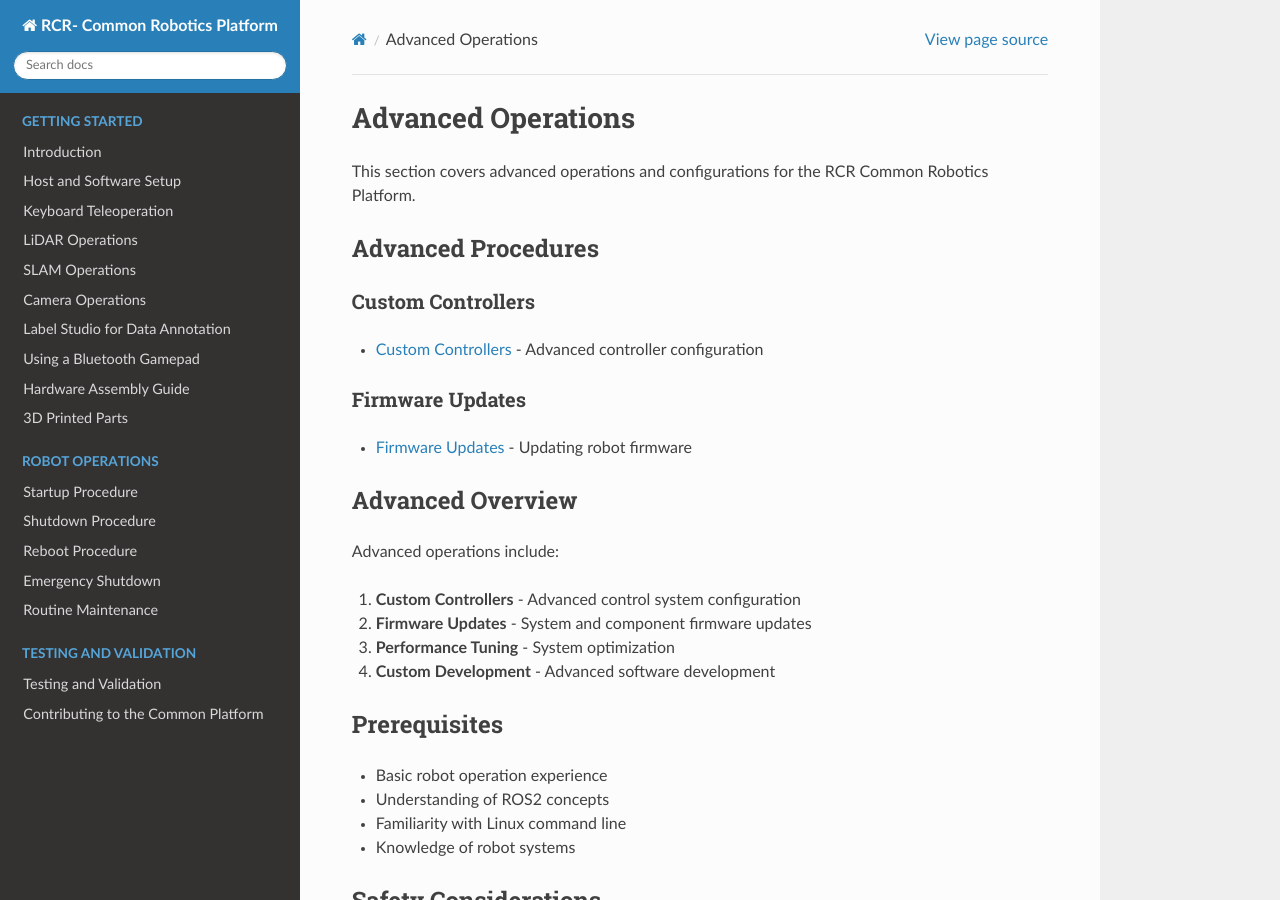
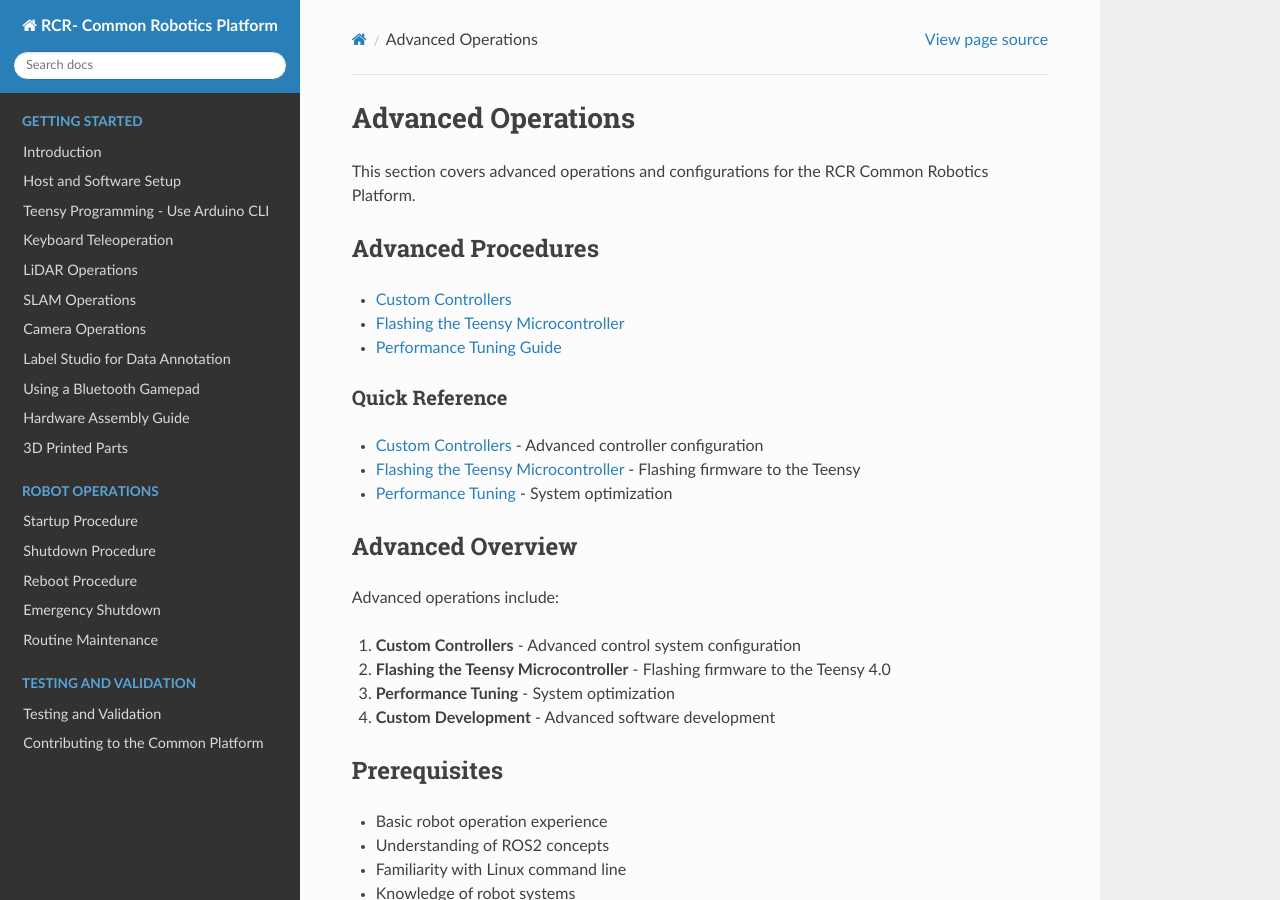
Before and after one commit to RoseCityRobotics/common_platform, a Sphinx documentation site: the page built from docs/source/operations/advanced/index.md, in a window 1280 px wide and 900 px high. Built offline with Sphinx 7.4.7 and the Read the Docs theme 3.1.0, drawn with Linux system fonts in a browser that asks for light colours; pages that are not in the unit, such as notebooks, are missing from menus.

Commit message:
teensy programming

````diff
--- a/docs/source/operations/advanced/firmware_updates.md
+++ b/docs/source/operations/advanced/firmware_updates.md
@@ -1,12 +1,12 @@
-# Firmware Updates
+# Flashing the Teensy Microcontroller
 
-This guide covers firmware update procedures for the RCR Common Robotics Platform.
+This guide covers how to flash firmware to the Teensy 4.0 microcontroller on the RCR Common Robotics Platform.
 
 ## Overview
 
 Firmware runs on the Teensy 4.0 microcontroller. It sets up ROS2 nodes that run on the Teensy, but communicate with the larger ROS2 environment via a bridge node called the microros agent that runs on the RPi5.
 
-## Procedure
+## Flashing Procedure
 
 ### 1. Navigate to the firmware directory and create build folder
    ```bash
--- a/docs/source/operations/advanced/index.md
+++ b/docs/source/operations/advanced/index.md
@@ -4,18 +4,25 @@
 
 ## Advanced Procedures
 
-### Custom Controllers
+```{toctree}
+:maxdepth: 1
+
+custom_controllers
+firmware_updates
+performance_tuning
+```
+
+### Quick Reference
 - [Custom Controllers](custom_controllers.md) - Advanced controller configuration
-
-### Firmware Updates
-- [Firmware Updates](firmware_updates.md) - Updating robot firmware
+- [Flashing the Teensy Microcontroller](firmware_updates.md) - Flashing firmware to the Teensy
+- [Performance Tuning](performance_tuning.md) - System optimization
 
 ## Advanced Overview
 
 Advanced operations include:
 
 1. **Custom Controllers** - Advanced control system configuration
-2. **Firmware Updates** - System and component firmware updates
+2. **Flashing the Teensy Microcontroller** - Flashing firmware to the Teensy 4.0
 3. **Performance Tuning** - System optimization
 4. **Custom Development** - Advanced software development
 
````
Also changed, not shown: docs/source/index.md (+8 -0 lines).
